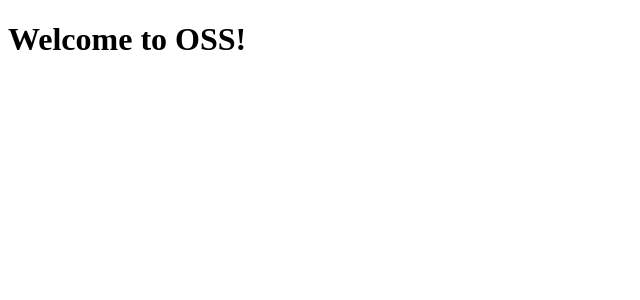
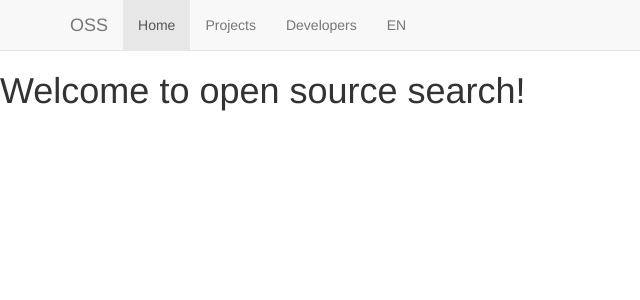
Before and after one commit to osssystem/oss, a Django app: template oss_main/templates/oss_main/index.html in a window 1280 px wide. Shown: the top 300 px of the page, without its empty margins (0-640 px from the left). Run offline with Django 3.2, Linux system fonts and the light colour scheme; the template is opened without the code that fills it, so the values that code supplies are empty; parts of the project's set-up code (start-up, migrations or seed data) failed here and were passed over; some libraries are stand-ins or nearby versions.

Commit message:
workon main menu

```diff
--- a/oss/settings.py
+++ b/oss/settings.py
@@ -121,3 +121,7 @@ USE_TZ = True
 # https://docs.djangoproject.com/en/1.9/howto/static-files/
 
 STATIC_URL = '/static/'
+
+STATICFILES_DIRS = [
+    os.path.join(BASE_DIR, 'bower_components'),
+]
--- a/oss_main/templates/oss_main/_base.html
+++ b/oss_main/templates/oss_main/_base.html
@@ -1,2 +1,42 @@
-<link rel="stylesheet" href="{{ url_for('bower.static', filename='bootstrap/dist/css/bootstrap.min.css') }}">
-<link rel="stylesheet" href="{{ url_for('bower.static', filename='bootstrap/dist/css/custom.css') }}">
+{% load static %}
+
+<!DOCTYPE html>
+<html lang="en" xmlns="http://www.w3.org/1999/html">
+<head>
+    <meta charset="UTF-8">
+    <title>{% block title %}{% endblock title %}</title>
+
+    <link rel="stylesheet" href="{% static 'bootstrap/dist/css/bootstrap.min.css' %}" />
+
+</head>
+<body>
+
+<nav class="navbar navbar-default navbar-static-top">
+  <div class="container">
+    <div class="navbar-header">
+      <button type="button" class="navbar-toggle collapsed" data-toggle="collapse" data-target="#navbar" aria-expanded="false" aria-controls="navbar">
+        <span class="sr-only">Toggle navigation</span>
+        <span class="icon-bar"></span>
+        <span class="icon-bar"></span>
+        <span class="icon-bar"></span>
+      </button>
+      <a class="navbar-brand" href="#">OSS</a>
+    </div>
+    <div id="navbar" class="navbar-collapse collapse">
+      <ul class="nav navbar-nav">
+        <li class="active"><a href="{% url 'oss_main:index' %}">Home</a></li>
+        <li><a href="#about">Projects</a></li>
+        <li><a href="#contact">Developers</a></li>
+          <li><a href="#contact">EN</a></li>
+      </ul>
+    </div><!--/.nav-collapse -->
+  </div>
+</nav>
+
+{% block content %}
+{% endblock content %}
+
+    <script src="{% static 'jquery/dist/jquery.min.js' %}"></script>
+    <script src="{% static 'bootstrap/dist/js/bootstrap.min.js' %}"></script>
+</body>
+</html>
--- a/oss_main/templates/oss_main/index.html
+++ b/oss_main/templates/oss_main/index.html
@@ -1,12 +1,7 @@
-<!DOCTYPE html>
-<html lang="en">
-<head>
-    <meta charset="UTF-8">
-    <title>OSS</title>
-</head>
-<body>
+{% extends 'oss_main/_base.html' %}
 
-<h1>Welcome to OSS!</h1>
+{% block title %}Open source search{% endblock title %}
 
-</body>
-</html>
+{% block content %}
+<h1>Welcome to open source search!</h1>
+{% endblock content %}
```
Also changed, not shown: 3 other files.
